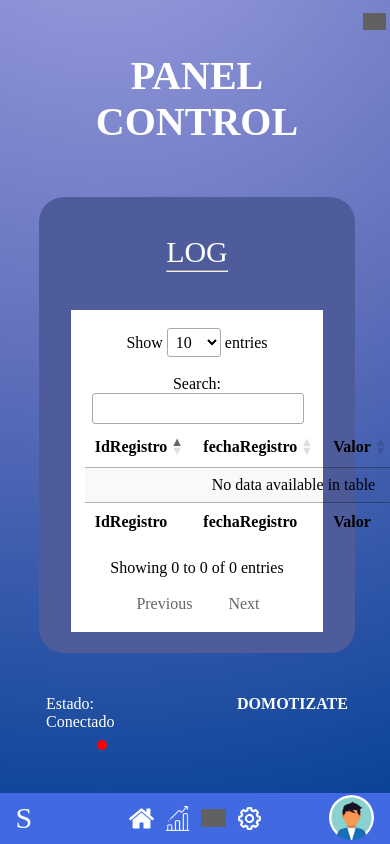
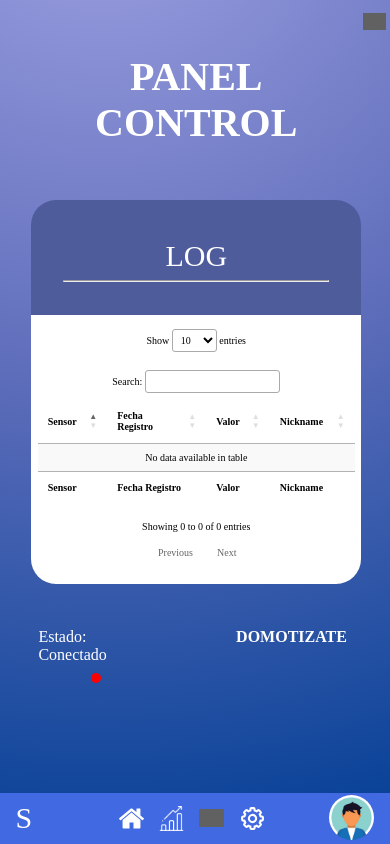
Before and after one commit to chechu123456/domotizate, a PHP site: page /panel/logCasa.php in a window 390 px wide; the page is wider, and only the part inside the window is pictured. Run offline with PHP 8.4, Linux system fonts and the light colour scheme; the visitor is signed in with stand-in values (Sample User, id 1); data that the repository does not hold is empty; some libraries are stand-ins or nearby versions; grey boxes are pictures that could not be loaded.

Commit message:
corregidos fallos de seguridad y errores de responsive corregidos

```diff
--- a/bd/consultas.php
+++ b/bd/consultas.php
@@ -542,10 +542,9 @@
         function listarRegistrosCasa($idCasa){
             $registrosCasa = new stdClass();
             $datos = array();
-            $array = array();
 
             if(!empty($idCasa)){
-                $query = "SELECT registro.idRegistro, registro.fechaRegistro, registro.valor, registro.nickname
+                $query = "SELECT sensor.nombsensor, registro.fechaRegistro, registro.valor, registro.nickname
                             FROM registro
                             INNER JOIN tienen ON tienen.idRegistro = registro.idRegistro
                             INNER JOIN sensor ON tienen.idSensor = sensor.idSensor
--- a/css/estilos.css
+++ b/css/estilos.css
@@ -116,7 +116,7 @@
 }
 
 .contenedorPagPanel .titPrincPanel{
-    width: 90%;
+    width: 92%;
     text-transform: uppercase;
 }
 
@@ -450,11 +450,11 @@
 /**********************/
 
 .configPanel .contenedorPagPanel{
-     width: 90%;
+     width: 92%;
  }
 
 .configPanel .contConfiguracion{
-    margin-right: 10%;
+    margin-right: 8%;
     display: flex;
     flex-direction: column;
     align-items: center;
@@ -654,12 +687,26 @@
     margin-top: 4%;
 }
 
+
+
 /*************************/
 /******* LOG *************/
 /*************************/
-
 .contLog{
     padding-bottom: 6%;
+}
+
+.contLog .titConfigPanel{
+    width: 100%;
+    display: flex;
+    flex-direction: column;
+    align-items: center;
+}
+
+.contLog .titConfigPanel hr{
+    width: 80%;
+    margin-top: 2%;
+    margin-bottom: 4%;
 }
 
 #tablaLogs_wrapper{
@@ -951,12 +1033,18 @@
         z-index: 99;
     }
 
-
-
     .iconosMenuPanel{
         display: flex;
         flex-direction: row;
+        width: 45%;
+        justify-content: space-around;
+        margin-left: 6%;
     }
+
+    .iconosMenuPanel .iconoMP{
+        margin: 0 0% 0 0%;
+    }
+
 
     .menuOpcSeleccionada1, .menuOpcSeleccionada2, .menuOpcSeleccionada3{
         width: 40px;
@@ -1062,17 +1150,6 @@
         width: 75%;
     }
 
-    .iconosMenuPanel{
-        display: flex;
-        flex-direction: row;
-        width: 40%;
-        justify-content: space-around;
-        margin-left: 8%;
-    }
-
-    .iconosMenuPanel .iconoMP{
-        margin: 0 0% 0 0%;
-    }
 
     .userMenuInfPanel img {
         margin-top: 4%;
@@ -1203,7 +1298,48 @@
     }
 
     .temaPanel .titConfigPanel{
-        padding: 8% 6% 4% 6%;
+        padding: 10% 8% 8% 8%;
     }
 
+    .temaPanel input{
+        margin-top: 10%;
+    }
+
+    .temaPanel .contTemaCols input{
+        margin-top: 10%;
+    }
+
+     /*** LOG ***/
+    .contLog{
+        padding-bottom: 0%;
+    }
+
+    #tablaLogs_wrapper{
+        width: 100%;
+        padding: 0;
+        font-size: 10px;
+        border-bottom-left-radius: 25px;
+        border-bottom-right-radius: 25px;
+        padding-bottom: 6%;
+    }
+/*
+    #tablaLogs_wrapper thead tr th:first-child, #tablaLogs_wrapper tbody tr td:first-child, #tablaLogs_wrapper tfoot tr th:first-child{
+        display: none;
+    }
+*/
+    .contLog .titConfigPanel{
+        padding-bottom: 6%
+    }
+
+
   }
+
+    @media screen and (max-width: 380px) {
+        /*** LOG ***/
+        #tablaLogs_wrapper{
+            width: 100%;
+            padding: 0;
+        }
+
+
+    }
--- a/funciones/reutilizables.inc.php
+++ b/funciones/reutilizables.inc.php
@@ -16,6 +16,8 @@ function localizacion(){
 
 function cabeceraPaginasPanel(){
     $rutaActual =  $_SERVER["HTTP_HOST"] . $_SERVER["REQUEST_URI"];
+    echo '<meta http-equiv="Cache-Control" content="no-cache, mustrevalidate">
+          <meta http-equiv="Pragma" content="no-cache">';
     echo '<link rel="stylesheet" href="' . localizacion() . 'css/normalize.css">';
     echo '<link rel="stylesheet" href="' . localizacion() . 'css/estilos.css">';
     echo "<!-- JQUERY --> \n
@@ -26,7 +28,8 @@ function cabeceraPaginasPanel(){
         \n	<script src='https://cdn.plot.ly/plotly-2.11.1.min.js'></script>
         \n <!-- DATA TABLES -->
         \n<link rel='stylesheet' type='text/css' href='https://cdn.datatables.net/1.11.5/css/jquery.dataTables.css'>
-        \n<script type='text/javascript' charset='utf8' src='https://cdn.datatables.net/1.11.5/js/jquery.dataTables.js'></script>";
+        \n<script type='text/javascript' charset='utf8' src='https://cdn.datatables.net/1.11.5/js/jquery.dataTables.js'></script>
+        ";
 }
 
 function obtenerDominio(){
@@ -38,6 +41,10 @@ function cabeceraPaginasLanding(){
     <meta charset="UTF-8">
     <meta http-equiv="X-UA-Compatible" content="IE=edge">
     <meta name="viewport" content="width=device-width, initial-scale=1.0">
+    <!-- CACHE-->
+    <meta http-equiv="Cache-Control" content="no-cache, mustrevalidate">
+    <meta http-equiv="Pragma" content="no-cache">
+
     <title>DOMOTIZATE</title>
 
 
@@ -63,8 +70,6 @@ function cabeceraPaginasLanding(){
     <!-- MIS ESTILOS -->
     <link rel="stylesheet" href="<?= localizacion() ?>landingPage/estilosLandingPage.css">
 
-    <!-- Captcha -->
-    <script src="https://www.google.com/recaptcha/api.js?render=6LeEccofAAAAAOjIw1PH8B845aB17AbyvAMl87Nk"></script>
 
 <?php
 }
--- a/landingPage/contacto.php
+++ b/landingPage/contacto.php
@@ -5,6 +5,8 @@
 
 <head>
     <?= cabeceraPaginasLanding() ?>
+    <!-- Captcha -->
+    <script src="https://www.google.com/recaptcha/api.js?render=6LeEccofAAAAAOjIw1PH8B845aB17AbyvAMl87Nk"></script>
 </head>
 
 <body id="pagContacto">
--- a/panel/logCasa.php
+++ b/panel/logCasa.php
@@ -38,16 +38,16 @@ $datosSensoresUsuario = $listado->listarSensoresValoresPorCasa($_SESSION['idCasa
                 <table id="tablaLogs" class="display" style="width:100%">
                     <thead>
                         <tr>
-                            <th>IdRegistro</th>
-                            <th>fechaRegistro</th>
+                            <th>Sensor</th>
+                            <th>Fecha Registro</th>
                             <th>Valor</th>
                             <th>Nickname</th>
                         </tr>
                     </thead>
                     <tfoot>
                         <tr>
-                            <th>IdRegistro</th>
-                            <th>fechaRegistro</th>
+                            <th>Sensor</th>
+                            <th>Fecha Registro</th>
                             <th>Valor</th>
                             <th>Nickname</th>
                         </tr>
@@ -73,13 +73,51 @@ $datosSensoresUsuario = $listado->listarSensoresValoresPorCasa($_SESSION['idCasa
             $('#tablaLogs').DataTable( {
                 "ajax": "./cogerDatosLog.php",
                 "columns": [
-                    { "data": "idRegistro" },
+                    { "data": "nombsensor" },
                     { "data": "fechaRegistro" },
                     { "data": "valor" },
                     { "data": "nickname" },
                 ]
             } );
+
+
+            //Cada vez que se carguen los datos de la tabla, cambiar los valores
+            //de la columna valor de cualquier sensor que no sea de temperatura y humedad
+            //por Texto
+            $('#tablaLogs').DataTable().on("draw.dt", function(){
+
+                $('tbody tr').each(function(){
+                    var nombSensor = $(this).children("td:nth-child(1)");
+                    console.log(nombSensor.html());
+
+                    if(nombSensor.html() != "temperatura" && nombSensor.html() != "humedad" && nombSensor.html() != "ascensor" ){
+                        var valorSensor = $(this).children("td:nth-child(3)");
+                        console.log(valorSensor.html());
+
+                        if(valorSensor.html() == "0" || valorSensor.html() == "E"){
+                            valorSensor.html("Apagado");
+                        }else if(valorSensor.html() == "1"){
+                            valorSensor.html("Encendido");
+                        }
+
+                    }else if( nombSensor.html() == "ascensor" ){
+                        var valorSensor = $(this).children("td:nth-child(3)");
+                        console.log("----------\n"+valorSensor.html());
+
+                        if(valorSensor.html() == "0" || valorSensor.html() == "E" ){
+                            valorSensor.html("Planta Baja");
+                        }else if(valorSensor.html() == "1"){
+                            valorSensor.html("Planta Alta");
+                        }
+                    }
+                });
+
+            });
+
+
         });
+
+
 
         $(document).on("click", ".icoCerrarSesion", function() {
             window.location.href = "<?php echo localizacion() . "funciones/cerrarSesion.php" ?>";
```
Also changed, not shown: other parts of css/estilos.css (+92 -6 lines), ESP32/enviarDatos1.php (+7 -0 lines), ESP32/enviarDatos2.php (+8 -0 lines), panel/configuracion.php (+9 -0 lines), panel/graficas.php (+7 -2 lines).
